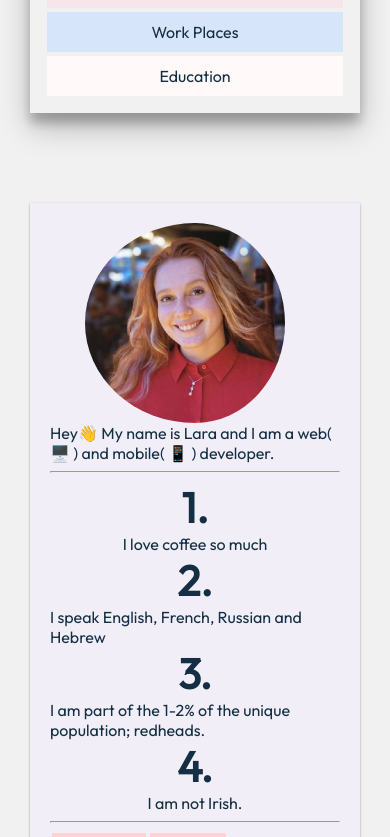
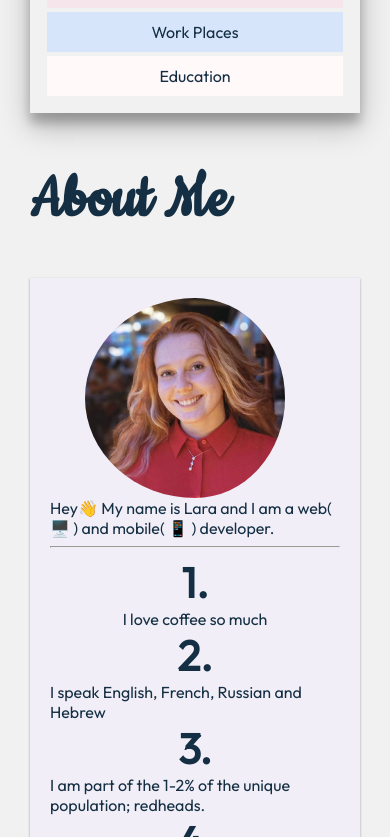
Before and after one commit to LaraMo/my-app, a React (Create React App) app: page / in a window 390 px wide. Shown: the part 987-1824 px from the top of the page. Built offline with nearby package versions, Linux system fonts and the light colour scheme.

Commit message:
fix mobile version of menu and minor changes in style for spans

```diff
--- a/src/components/atoms/Span.tsx
+++ b/src/components/atoms/Span.tsx
@@ -65,7 +65,7 @@ const StyledSpan = styled.span<{
       : colors.lightSpanText};
   margin: 2px;
   text-align: center;
-  @media only screen and (min-width: 860px) {
+  @media only screen and (min-width: 500px) {
     width: ${(props) => props.width};
   }
   ${({ isSelected, isDark }) =>
--- a/src/components/helperComponents/AboutMe.tsx
+++ b/src/components/helperComponents/AboutMe.tsx
@@ -42,7 +42,7 @@ const Div = styled.div`
 const Intro = styled.div`
   display: flex;
   align-items: center;
-  @media only screen and (max-width: 860px) {
+  @media only screen and (max-width: 500px) {
     flex-direction: column;
   }
 `;
--- a/src/components/helperComponents/Content.tsx
+++ b/src/components/helperComponents/Content.tsx
@@ -7,6 +7,7 @@ import Card from "../molecules/Card";
 import { headings, projects, education, workplaces } from "../../const/const";
 import { ThemeContext } from "../../context/theme";
 import { colors } from "../../styles/colors";
+import Title from "../atoms/Title";
 
 const getDimensions = (ele: any) => {
   const { height } = ele.getBoundingClientRect();
@@ -98,12 +99,14 @@ const Content = () => {
         })}
       </Nav>
       <Section ref={aboutMeRef}>
+      <Title style={{fontFamily: "Cookie", fontSize: "8vh"}}>{t("aboutMe.title")}</Title>
         {/* @ts-ignore */}
         <Div background={headings[0].color[theme]}>
           <AboutMe />
         </Div>
       </Section>
       <Section ref={projectsRef}>
+      <Title style={{fontFamily: "Cookie", fontSize: "8vh"}}>{t("projects.title")}</Title>
         {/* @ts-ignore */}
         <Div background={headings[1].color[theme]}>
           {projects.map((project, key) => {
@@ -112,6 +115,7 @@ const Content = () => {
         </Div>
       </Section>
       <Section ref={workplacesRef}>
+      <Title style={{fontFamily: "Cookie", fontSize: "8vh"}}>{t("workplaces.title")}</Title>
         {/* @ts-ignore */}
         <Div background={headings[2].color[theme]}>
           {workplaces.map((workplace, key) => {
@@ -120,6 +124,7 @@ const Content = () => {
         </Div>
       </Section>
       <Section style={{ minHeight: "80vh" }} ref={educationRef}>
+      <Title style={{fontFamily: "Cookie", fontSize: "8vh"}}>{t("education.title")}</Title>
         {/* @ts-ignore */}
         <Div background={headings[3].color[theme]}>
           {education.map((education, key) => {
@@ -133,16 +138,26 @@ const Content = () => {
 
 const Section = styled.section`
   padding: 50px 0;
+  > p {
+    display: none;
+  }
+  @media only screen and (max-width: 500px) {
+    > p {
+      display: unset;
+    }
+  }
 `;
 const Nav = styled.div`
-  position: -webkit-sticky;
-  position: sticky;
-  top: 0;
-  z-index: 1;
   padding: 15px;
   display: flex;
+  @media only screen and (min-width: 500px) {
+    position: sticky;
+    top: 0;
+    z-index: 1;
+}
+
   box-shadow: 0 14px 28px rgba(0, 0, 0, 0.25), 0 10px 10px rgba(0, 0, 0, 0.22);
-  @media only screen and (max-width: 860px) {
+  @media only screen and (max-width: 500px) {
     flex-direction: column;
   }
 `;
--- a/src/components/molecules/Card.tsx
+++ b/src/components/molecules/Card.tsx
@@ -53,7 +53,7 @@ const Card = (props: Props) => {
 };
 
 const Div = styled.div<{ isEmoji?: string }>`
-  @media only screen and (max-width: 860px) {
+  @media only screen and (max-width: 500px) {
     flex-direction: column;
     align-items: center;
     justify-content: center;
@@ -91,7 +91,7 @@ const Dates = styled(Text)`
 const Content = styled.div`
   padding-left: 20px;
   flex: 3;
-  @media only screen and (max-width: 860px) {
+  @media only screen and (max-width: 500px) {
     padding: 0px;
     text-align: center;
     display: flex;
--- a/src/components/organism/Header.tsx
+++ b/src/components/organism/Header.tsx
@@ -81,7 +81,7 @@ const Container = styled.div`
   justify-content: center;
   align-items: center;
   padding-bottom: 20px;
-  @media only screen and (max-width: 860px) {
+  @media only screen and (max-width: 625px) {
     flex-direction: column-reverse;
   }
 `;
--- a/src/const/const.tsx
+++ b/src/const/const.tsx
@@ -48,7 +48,7 @@ export const projects = [
     startDate: moment("01/12/2021").format("MMM/DD/YYYY"),
     endDate: undefined,
     desc: "projects.memcaps.desc",
-    link: "https://medium.com/@laramo",
+    link: "https://www.dictionary.com/e/slang/under-construction/",
     img: memcaps,
     emoji: "📷",
   },
@@ -110,6 +110,8 @@ export const education = [
     desc: "education.concordiaDesc",
     link: "https://www.concordia.ca/",
     img: concordia,
+    emoji: "🏫"
+
   },
   {
     title: "education.dawson",
@@ -118,6 +120,7 @@ export const education = [
     desc: "education.dawsonDesc",
     link: "https://www.dawsoncollege.qc.ca/",
     img: dawson,
+    emoji: "🎓"
   },
 ];
 
```
